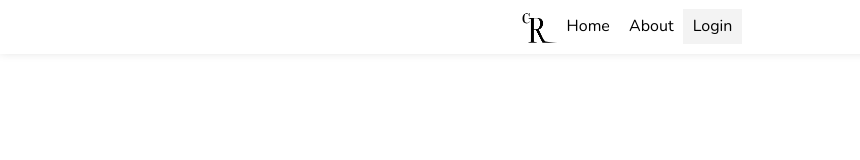
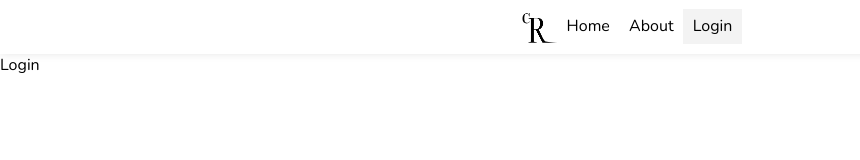
Before and after one commit to eipvi/routerconnect, a React (Vite) app: page /login in a window 1280 px wide. Shown: the top 160 px of the page, without its empty margins (0-860 px from the left). Built offline with nearby package versions, Linux system fonts and the light colour scheme.

Commit message:
feat: import comp.

```diff
--- a/src/App.jsx
+++ b/src/App.jsx
@@ -4,10 +4,12 @@ import { BrowserRouter, Routes, Route } from 'react-router-dom';
 import '/src/ui/sass/app.scss';
 
 //pages
-import Home from './ui/pages/Home/Home';
-import About from './ui/pages/About/About';
-import Navbar from './ui/components/navbar/Navbar';
+import Home from './ui/pages/Home/Home.jsx';
+import About from './ui/pages/About/About.jsx';
+import Login from './ui/pages/Login/Login.jsx';
+import Navbar from './ui/components/navbar/Navbar.jsx';
 import Footer from './ui/components/Footer/Footer.jsx';
+
 
 
 function App() {
@@ -20,6 +22,7 @@ function App() {
     <Routes>
       <Route path='/' element={<Home />} />
       <Route path='/about' element={<About />} />
+      <Route path='/login' element={<Login />} />
     </Routes>
     </div>
     <Footer />
--- a/src/ui/pages/Home/Home.jsx
+++ b/src/ui/pages/Home/Home.jsx
@@ -2,7 +2,7 @@ import '/src/ui/sass/app.scss';
 
 const Home = () => {
   return (
-    <div>
+    <div className='container'>
         <h2>Home</h2>
     </div>
   )
--- /dev/null
+++ b/src/ui/pages/Login/Login.jsx
@@ -0,0 +1,9 @@
+import '/src/ui/sass/app.scss';
+
+const Login = () => {
+  return (
+    <div>Login</div>
+  )
+}
+
+export default Login
```
